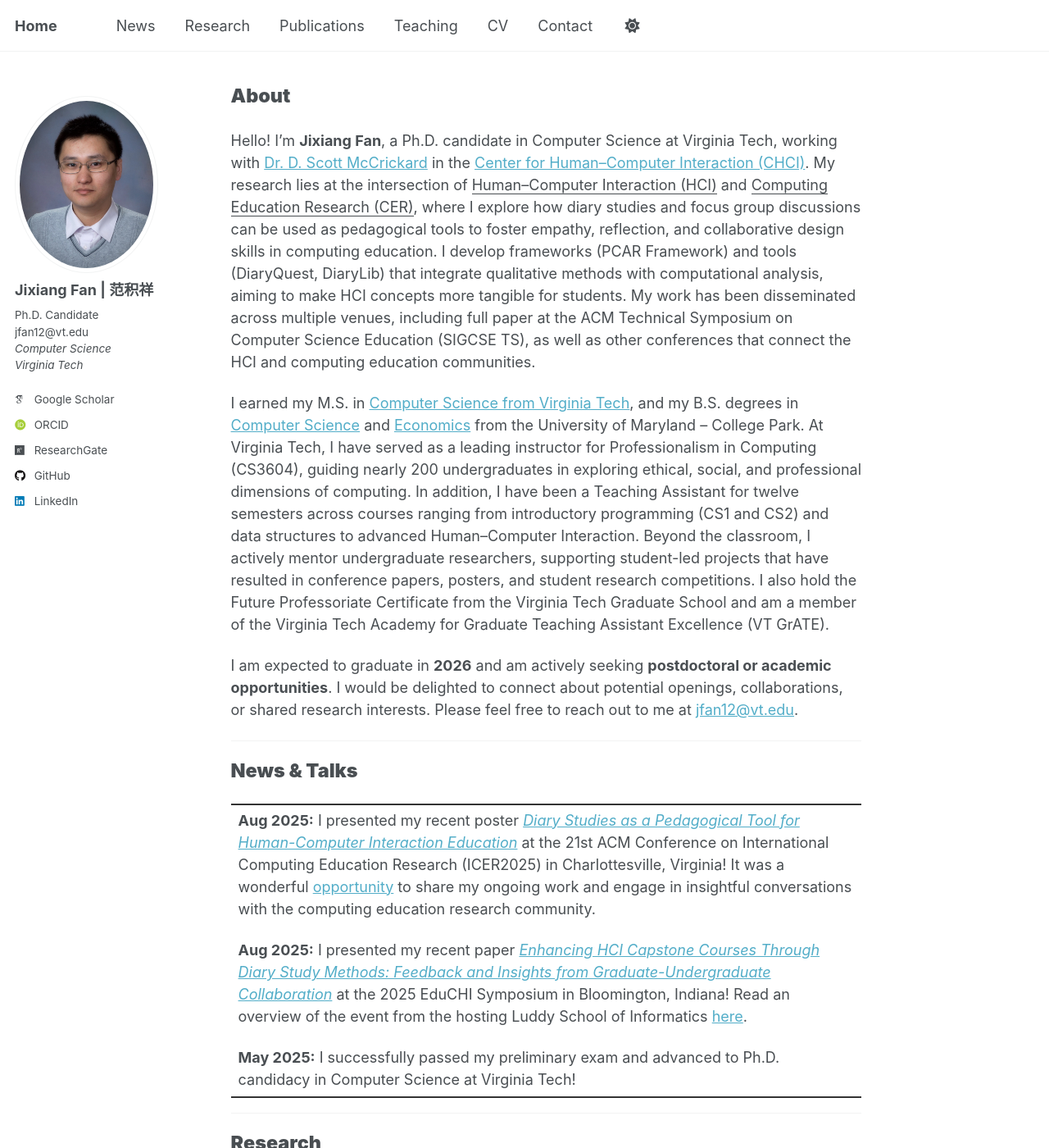
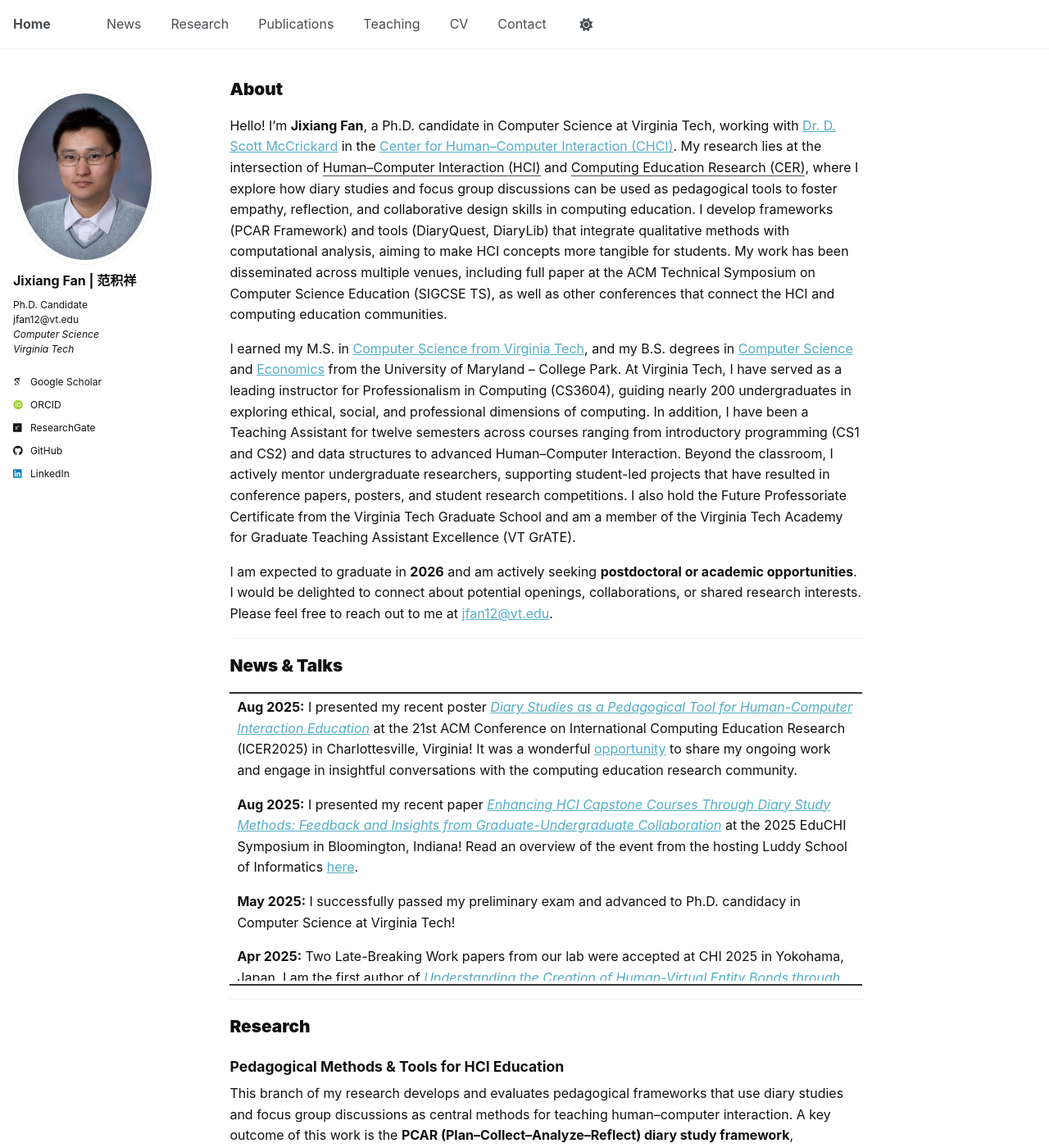
Before and after one commit to JixiangFan/web, a Jekyll site: the page built from _pages/about.md, in a window 1280 px wide and 1400 px high. Shown: the whole window at 82% size. Built offline with Jekyll 4.4.1, drawn with Linux system fonts in a browser that asks for light colours; some web fonts are replaced; part of the change alters nothing that is shown.

Commit message:
Update about.md

```diff
--- a/_pages/about.md
+++ b/_pages/about.md
@@ -6,9 +6,28 @@ redirect_from:
   - /about.html
 ---
 <style>
-  :root { scroll-behavior: smooth; }
-  .section { scroll-margin-top: 72px; }
+  :root {
+    scroll-behavior: smooth;
+  }
+  .section {
+    scroll-margin-top: 72px;
+  }
+
+  /* 字体和字号覆盖 */
+  body {
+    font-family: -apple-system, BlinkMacSystemFont, "Segoe UI", Roboto,
+                 "Helvetica Neue", Arial, sans-serif !important;
+    font-size: 16px;      /* 可以改成 17px 或 18px，按你视觉偏好 */
+    line-height: 1.6;     /* 拉开行距，更容易阅读 */
+    color: #111;          /* 字色稍微深一点，清晰 */
+  }
+
+  /* 正文段落 */
+  .page__content p {
+    margin-bottom: 1em;   /* 段落间距 */
+  }
 </style>
+
 
 <strong style="font-weight:900; font-size:1.3em;">About</strong>
 
```
